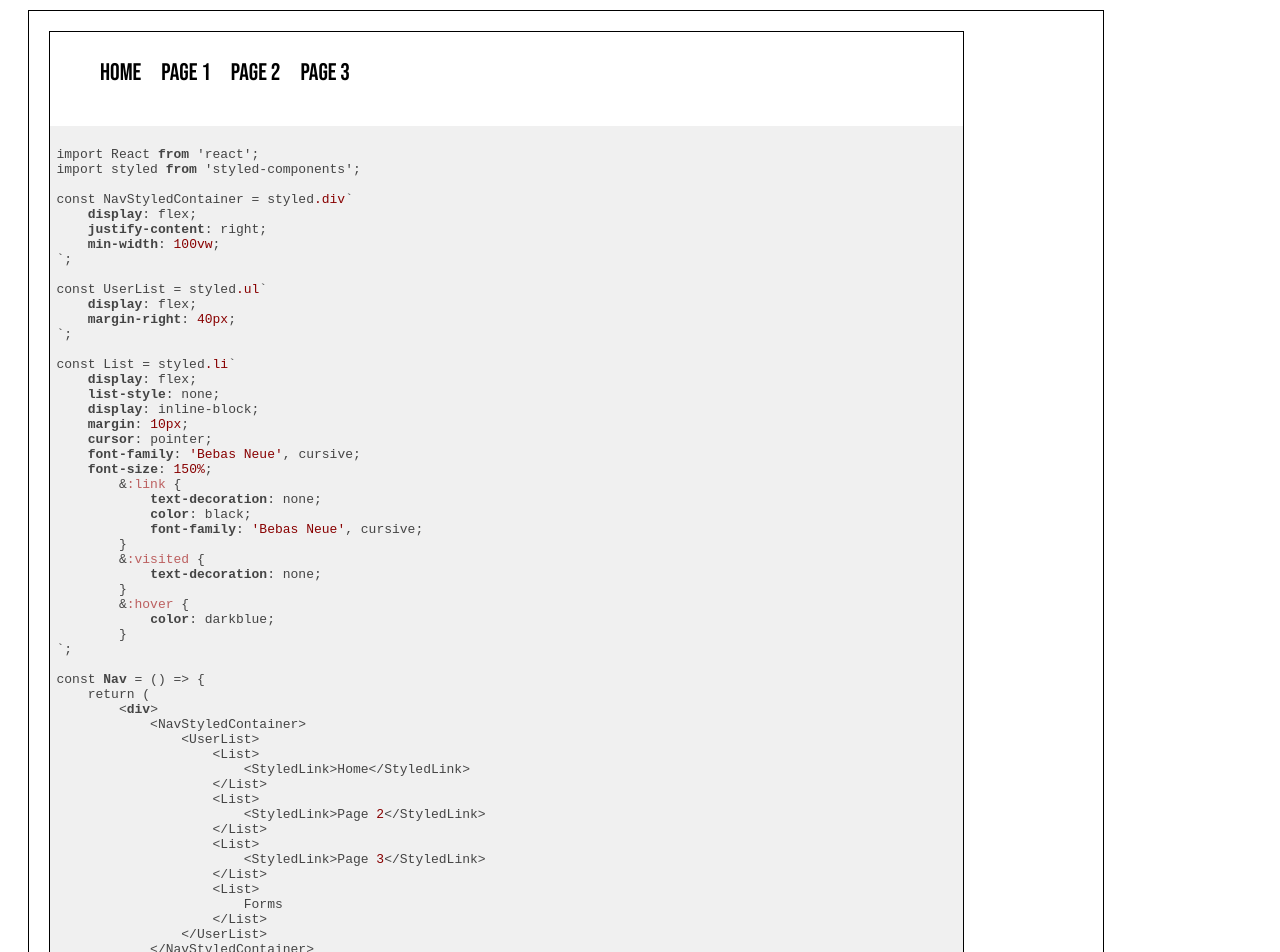
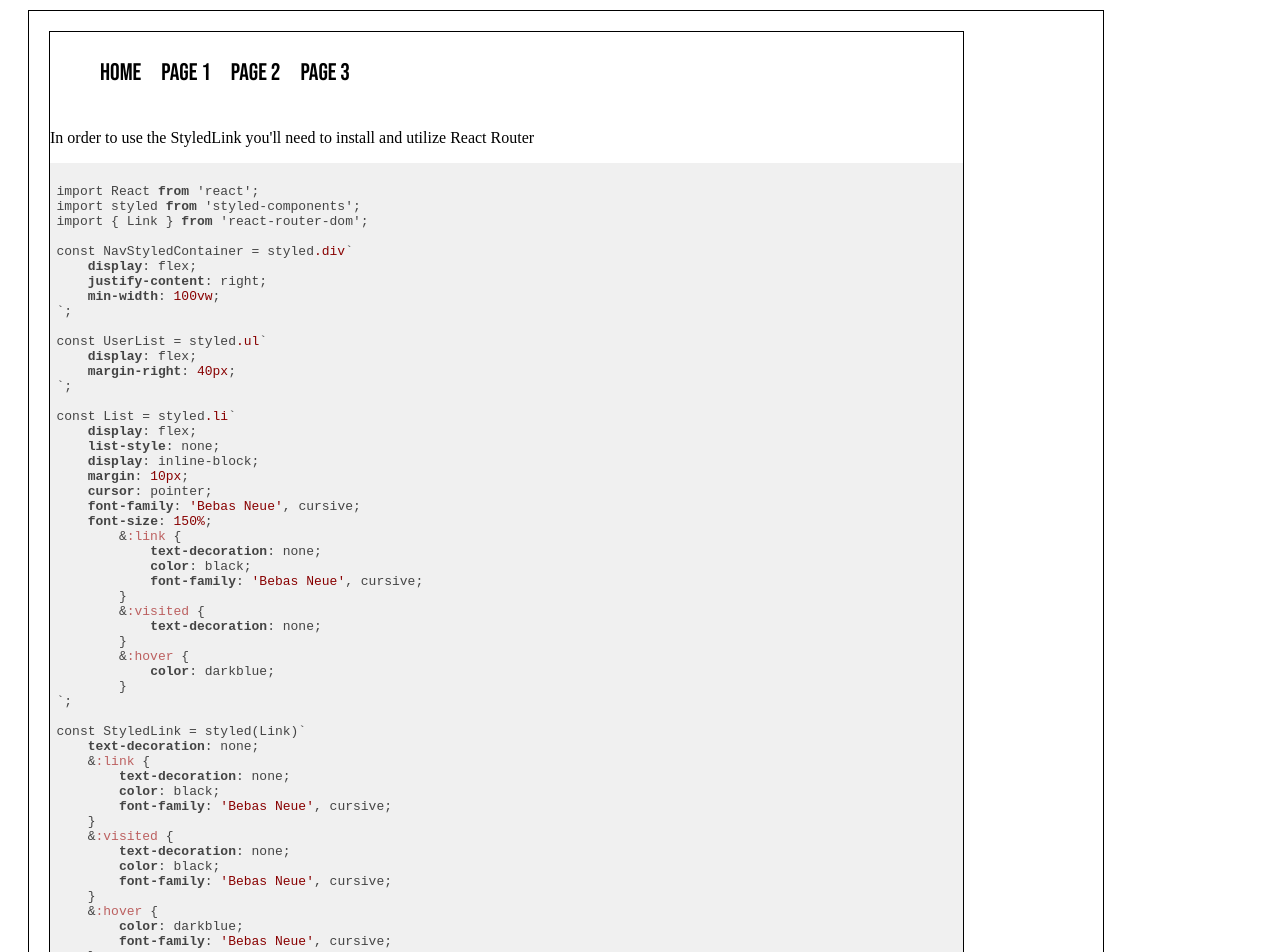
Before and after one commit to macktsawyer/rosco-project, a React (Create React App) app: page /Navbars in a window 1280 px wide. Shown: the part 140-1092 px from the top of the page. Built offline with nearby package versions, Linux system fonts and the light colour scheme.

Commit message:
Added StyledLink to navbar

```diff
--- a/src/Components/Navbars.js
+++ b/src/Components/Navbars.js
@@ -1,11 +1,12 @@
 import React from 'react';
 import { StyledContainer } from '../Styles/Container.styled.js';
-import { List, UserList, NavStyledContainer, StyledLink } from '../Styles/Nav.styled.js';
+import { List, UserList, NavStyledContainer } from '../Styles/Nav.styled.js';
 import SyntaxHighlighter from 'react-syntax-highlighter';
 
 const codeSample = `
 import React from 'react';
 import styled from 'styled-components';
+import { Link } from 'react-router-dom';
 
 const NavStyledContainer = styled.div\`
     display: flex;
@@ -37,6 +38,24 @@ const List = styled.li\`
         &:hover {
             color: darkblue;
         }
+\`;
+
+const StyledLink = styled(Link)\`
+    text-decoration: none;
+    &:link {
+        text-decoration: none;
+        color: black;
+        font-family: 'Bebas Neue', cursive;
+    }
+    &:visited {
+        text-decoration: none;
+        color: black;
+        font-family: 'Bebas Neue', cursive;
+    }
+    &:hover {
+        color: darkblue;
+        font-family: 'Bebas Neue', cursive;
+    }
 \`;
 
 const Nav = () => {
@@ -86,6 +105,7 @@ const Navbars = () => {
                             </List>
                         </UserList>
                     </NavStyledContainer>
+                    <p>In order to use the StyledLink you'll need to install and utilize React Router</p>
                     <SyntaxHighlighter>
                         {codeSample}
                     </SyntaxHighlighter>
```
